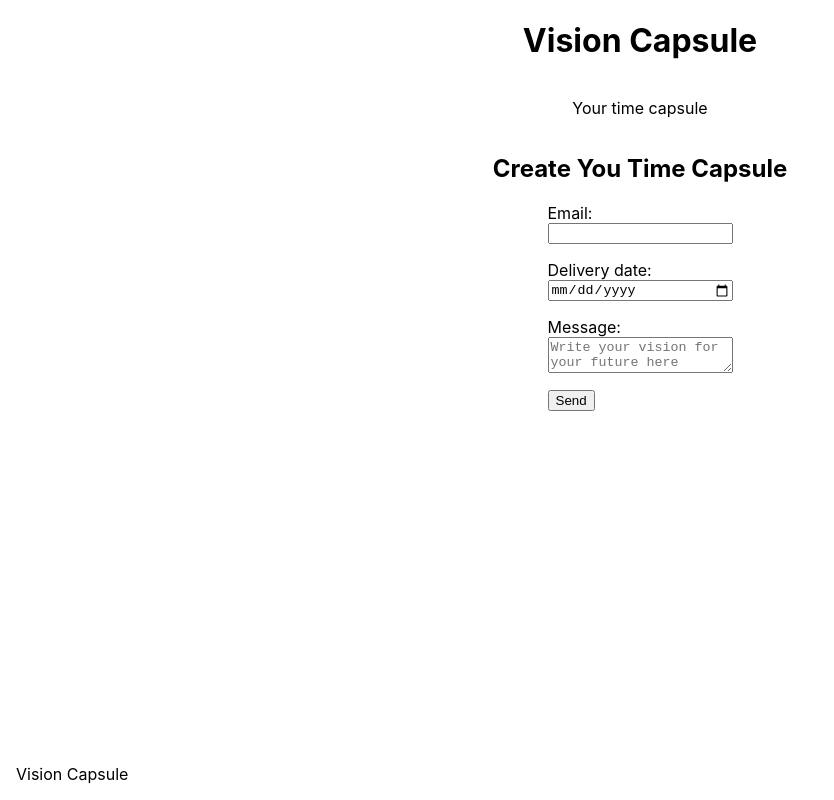
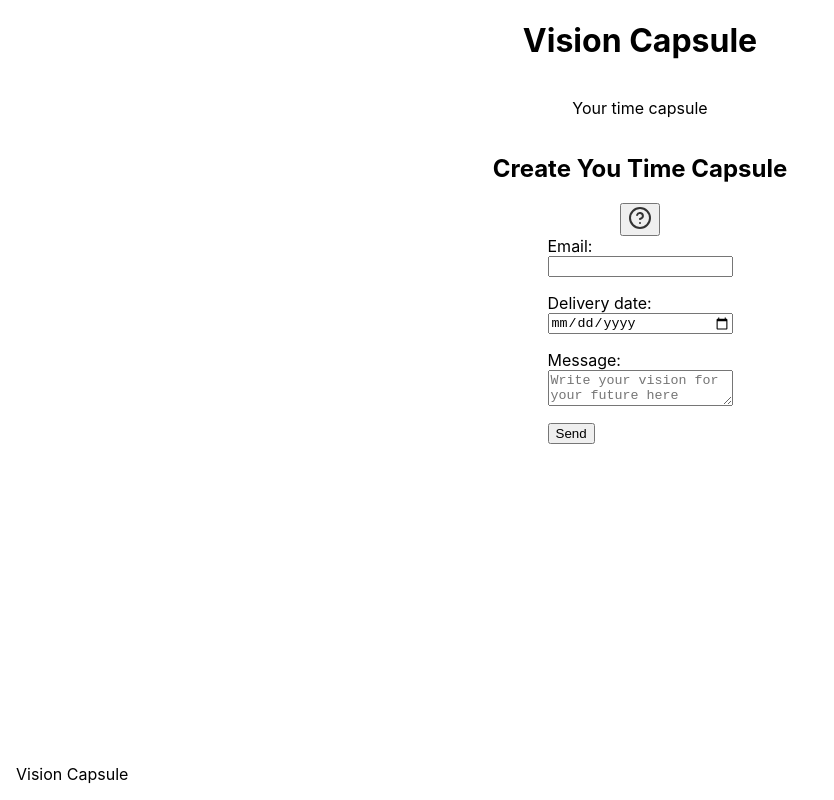
Before and after one commit to AmandaLyckenius/TimeCapsule-frontend, a React (Create React App) app: page / in a window 1280 px wide. Shown: the whole page, without its empty margins (0-834 px from the left). Built offline with nearby package versions, Linux system fonts and the light colour scheme.

Commit message:
Add: capsuleTips component to MainContent.tsx

```diff
--- a/src/components/CapsuleTips.tsx
+++ b/src/components/CapsuleTips.tsx
@@ -19,7 +19,7 @@ const CapsuleTips = () => {
     return (
         <div>
             <button onClick={() => setShowTips(!showTips)}>
-            <CircleQuestionMark />
+            <CircleQuestionMark size={24} color="#333" />
 
             </button>
 
--- a/src/components/MainContent.tsx
+++ b/src/components/MainContent.tsx
@@ -6,6 +6,7 @@ const MainContent  = () => {
     return (
         <main>
             <h2>Create You Time Capsule</h2>
+            <CapsuleTips/>
             <CapsuleForm/>
 
         </main>
```
